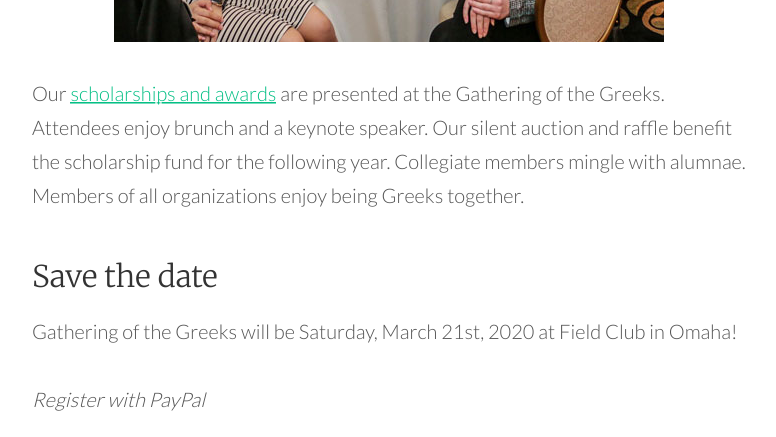
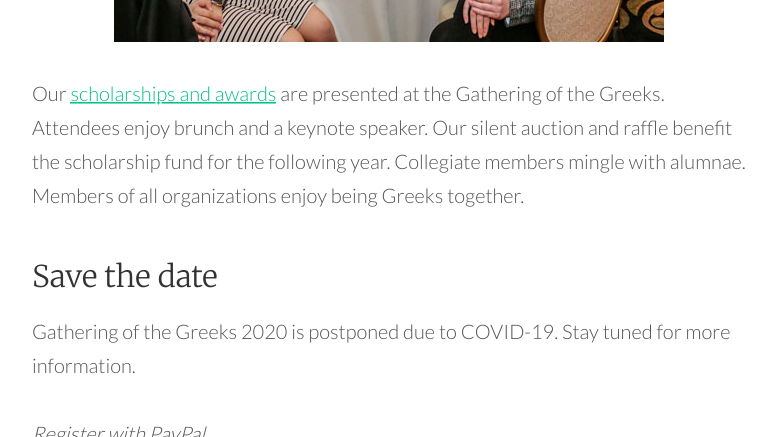
Before and after one commit to courtneyxann/oapa, a Jekyll site: the page built from docs/events.md, in a window 1280 px wide and 900 px high, scrolled down 988 px, cut to the strip 0-437 px from the top of the window. Shown: the whole strip, without its empty margins (251-1027 px from the left). Built offline with Jekyll 4.4.1, drawn with Linux system fonts in a browser that asks for light colours.

Commit message:
changing gathering of greeks date.

```diff
--- a/docs/events.md
+++ b/docs/events.md
@@ -10,7 +10,7 @@
 Our [scholarships and awards]({{ site.github.url }}/applications) are presented at the Gathering of the Greeks. Attendees enjoy brunch and a keynote speaker. Our silent auction and raffle benefit the scholarship fund for the following year. Collegiate members mingle with alumnae. Members of all organizations enjoy being Greeks together.
 
 ### Save the date
-Gathering of the Greeks will be Saturday, March 21st, 2020 at Field Club in Omaha!
+Gathering of the Greeks 2020 is postponed due to COVID-19. Stay tuned for more information.
 
 *Register with PayPal*
 <form action="https://www.paypal.com/cgi-bin/webscr" method="post" target="_top">
```
